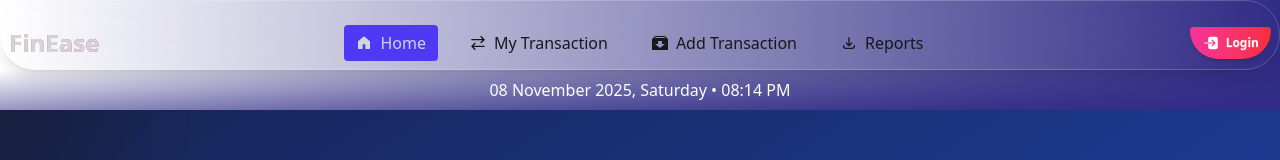
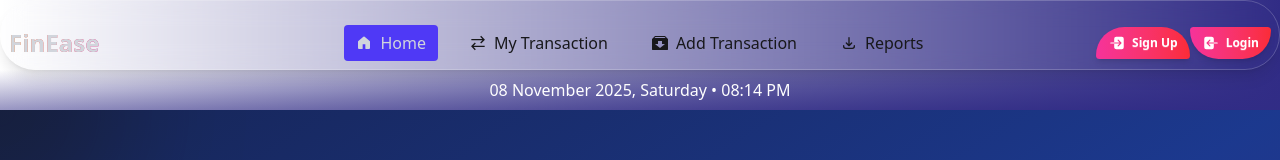
Before and after one commit to nihal0567/assignment-for-client-side, a React (Vite) app: page / in a window 1280 px wide. Shown: the top 160 px of the page. Built offline with nearby package versions, Linux system fonts and the light colour scheme; no server answers.

Commit message:
login sign-up btns conditioal

```diff
--- a/src/components/Navbar.jsx
+++ b/src/components/Navbar.jsx
@@ -38,23 +38,27 @@ const Navbar = () => {
 
     return (
         <div className='bg-gradient-to-r to-indigo-900'>
-            <div className="navbar py-0 min-h-0 z-50 shadow-lg rounded-full glass-card max-w-7xl mx-auto pt-4 border border-white/20 backdrop-blur-md">
+            <div className="navbar py-0 min-h-0 z-50 shadow-lg rounded-full glass-card max-w-7xl mx-auto pt-4 border
+             border-white/20 backdrop-blur-md">
                 {/* Left - Logo + Mobile Menu */}
                 <div className="navbar-start">
                     {/* Mobile Hamburger */}
                     <div className="dropdown">
                         <div tabIndex={0} role="button" className="btn btn-ghost md:hidden">
-                            <svg xmlns="http://www.w3.org/2000/svg" className="h-6 w-6" fill="none" viewBox="0 0 24 24" stroke="currentColor">
+                            <svg xmlns="http://www.w3.org/2000/svg" className="h-6 w-6" fill="none" viewBox="0 0 24 24"
+                             stroke="currentColor">
                                 <path strokeLinecap="round" strokeLinejoin="round" strokeWidth="2" d="M4 6h16M4 12h8m-8 6h16" />
                             </svg>
                         </div>
-                        <ul tabIndex={0} className="menu menu-sm dropdown-content bg-white/90 backdrop-blur-md rounded-box z-50 mt-3 w-56 p-1 shadow-xl border border-gray-200">
+                        <ul tabIndex={0} className="menu menu-sm dropdown-content bg-white/90 backdrop-blur-md
+                        rounded-box z-50 mt-3 w-56 p-1 shadow-xl border border-gray-200">
                             {navLinks}
                         </ul>
                     </div>
 
                     {/* Logo */}
-                    <NavLink to="/" className="flex items-center gap-2 text-2xl text-gray-800  font-bold bg-gradient-to-r from-orange-500 to-pink-600 bg-clip-text text-transparent">
+                    <NavLink to="/" className="flex items-center gap-2 text-2xl text-gray-800  font-bold
+                    bg-gradient-to-r from-orange-500 to-pink-600 bg-clip-text text-transparent">
                         FinEase
                     </NavLink>
 
@@ -70,6 +74,9 @@ const Navbar = () => {
 
                 {/* Right - User Auth */}
                 <div className="navbar-end gap-3">
+                    <div>
+
+                    </div>
                     {user ? (
                         <div className="dropdown dropdown-end z-50">
                             <div tabIndex={0} role="button" className="btn btn-ghost btn-circle avatar">
@@ -115,7 +122,8 @@ const Navbar = () => {
                                 <li className="mt-4">
                                     <button
                                         onClick={handleLogout}
-                                        className="btn btn-sm w-full bg-gradient-to-r from-pink-500 to-red-500 text-white border-none hover:from-pink-600 hover:to-red-600 shadow-md"
+                                        className="btn btn-sm w-full bg-gradient-to-r from-pink-500 to-red-500
+                                         text-white border-none hover:from-pink-600 hover:to-red-600 shadow-md"
                                     >
                                         <IoLogOut /> Logout
                                     </button>
@@ -123,12 +131,18 @@ const Navbar = () => {
                             </ul>
                         </div>
                     ) : (
+                        <div className='flex items-center '>
+                        <Link to="/register" className='btn btn-sm rounded-t-4xl bg-gradient-to-r from-pink-500 to-red-500 text-white border-none hover:from-pink-600 hover:to-red-600 shadow-md'>
+                        <IoLogIn className="text-lg" transform=''/> Sign Up
+                        </Link>
                         <Link
+
                             to="/login"
                             className="btn btn-sm rounded-b-4xl bg-gradient-to-r from-pink-500 to-red-500 text-white border-none hover:from-pink-600 hover:to-red-600 shadow-md"
                         >
-                            <IoLogIn className="text-lg" /> Login
+                            <IoLogIn className="text-lg rotate-180" /> Login
                         </Link>
+                        </div>
                     )}
                 </div>
             </div>
```
